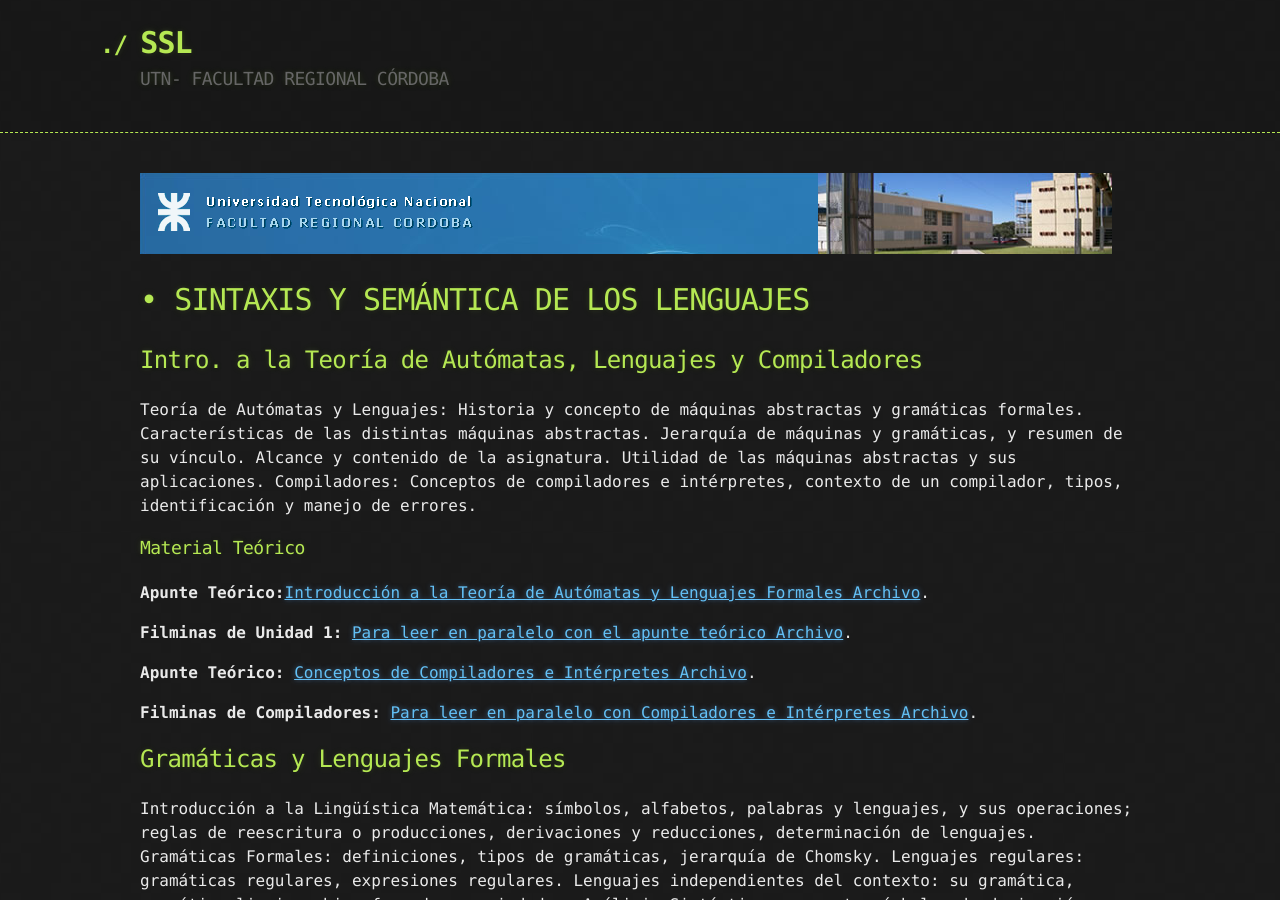
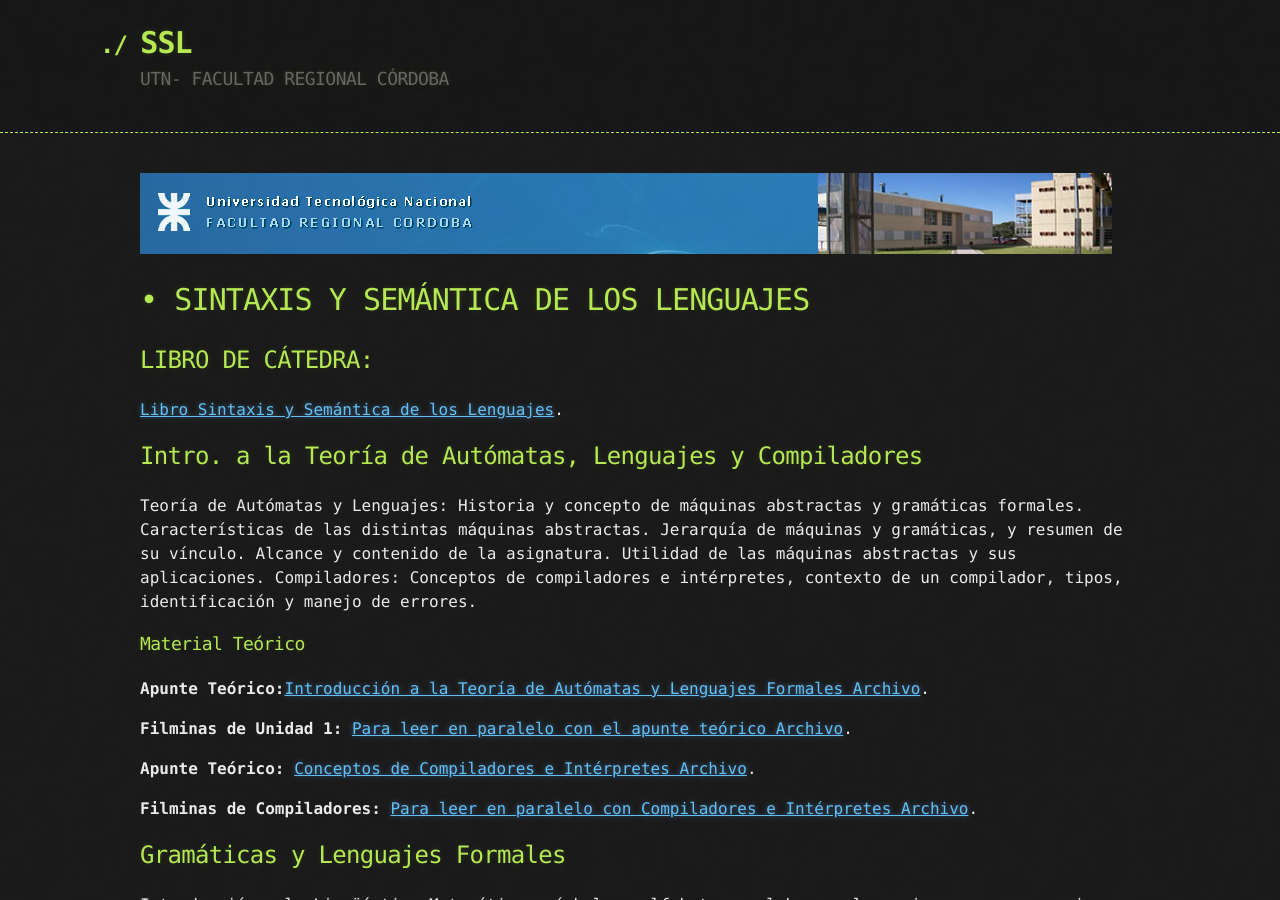
Before and after one commit to Ismael0351/utnfrcssl, a Jekyll site: the page built from index.md, in a window 1280 px wide and 900 px high. Built offline with Jekyll 4.4.1, drawn with Linux system fonts in a browser that asks for light colours; our own code applies the rules of GitHub Pages for plain Markdown files.

Commit message:
Update index.md

```diff
--- a/index.md
+++ b/index.md
@@ -3,6 +3,11 @@
 
 
 # •	 SINTAXIS Y SEMÁNTICA DE LOS LENGUAJES
+
+## LIBRO DE CÁTEDRA:
+
+<a href="https://drive.google.com/file/d/1TgE503doX8kf5ZWXt42A7V0E9gr3P9or/view?usp=sharing" target="_blank">Libro Sintaxis y Semántica de los Lenguajes</a>.
+
 
 ##  Intro. a la Teoría de Autómatas, Lenguajes y Compiladores
 Teoría de Autómatas y Lenguajes: Historia y concepto de máquinas abstractas y gramáticas formales. Características de las distintas máquinas abstractas. Jerarquía de máquinas y gramáticas, y resumen de su vínculo. Alcance y contenido de la asignatura. Utilidad de las máquinas abstractas y sus aplicaciones. Compiladores: Conceptos de compiladores e intérpretes, contexto de un compilador, tipos, identificación y manejo de errores.
```
